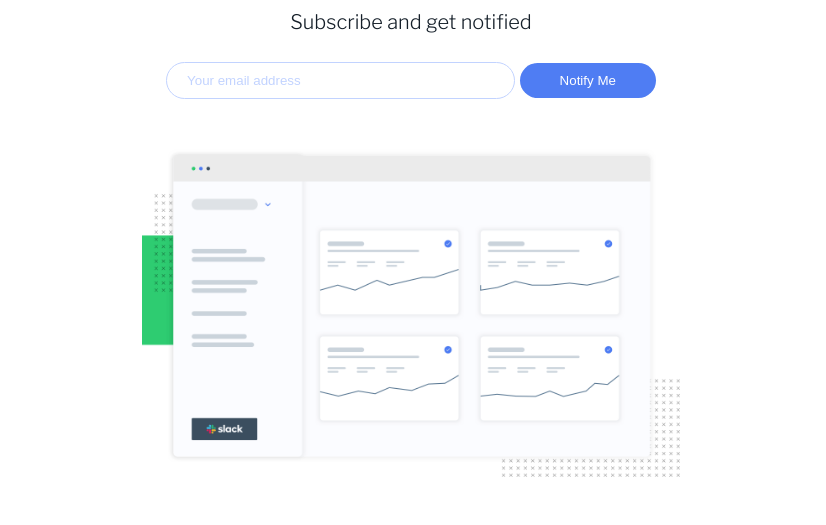
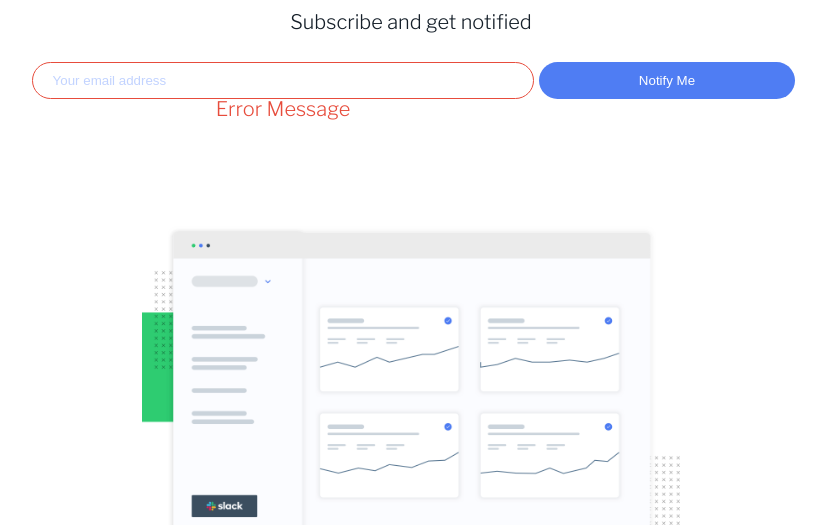
Before and after one commit to Sonsyduke/Ping_coming_soon_page, a plain HTML site: page index.html in a window 1280 px wide. Shown: the part 187-712 px from the top of the page, without its empty margins (229-1055 px from the left). Drawn offline with nearby package versions, Linux system fonts and the light colour scheme.

Commit message:
Finished with the styling

```diff
--- a/css/style.css
+++ b/css/style.css
@@ -83,17 +83,19 @@ body {
 
 .subcribe {
 	margin: 30px 0 50px;
+	display: grid;
+	grid-template-columns: 2fr 1fr;
+	grid-template-rows: 1fr 1fr;
 }
 
-.illustration {
-	width: 70%;
-	height: 70%;
+.form-control {
+	align-self: center;
 }
 
 .input {
 	border: 1px solid var(--color-pale-blue);
 	border-radius: 20px;
-	width: 40%;
+	width: 90%;
 	padding: 10px 20px;
 }
 
@@ -105,19 +107,41 @@ body {
 	border: 1px solid var(--color-dark-blue);
 }
 
-.main-btn {
+button#main-btn {
 	border: none;
 	border-radius: 20px;
 	background-color: var(--color-primary);
 	padding: 10px 40px;
 	color: var(--color-white);
+	grid-column: 2 / 3;
+	height: 37px;
 }
 
-.main-btn:hover {
+#main-btn:hover {
 	cursor: pointer;
 	background-color: transparent;
 	border: 1px solid var(--color-primary);
 	color: var(--color-primary);
+}
+
+#error-message {
+	grid-row: 2 / 3;
+	justify-self: self-start;
+	visibility: hidden;
+}
+
+.form-control.error input {
+	border-color: #e74c3c;
+}
+
+.form-control.error #error-message {
+	color: #e74c3c;
+	visibility: visible;
+}
+
+.illustration {
+	width: 70%;
+	height: 70%;
 }
 
 .socials {
--- a/index.html
+++ b/index.html
@@ -19,10 +19,11 @@
     <p class="desc">Subscribe and get notified</p>
 
     <form action="POST" class="subcribe" id="form">
-      <div class="form-control">
+      <div class="form-control error">
         <input class="input" type="email" id="email" placeholder="Your email address" required>
-        <button class="main-btn">Notify Me</button>
+        <small id="error-message">Error Message</small>
       </div>
+      <button id="main-btn">Notify Me</button>
     </form>
 
     <img class="illustration" src="./images/illustration-dashboard.png" alt="Illustration Dashboard">
```
